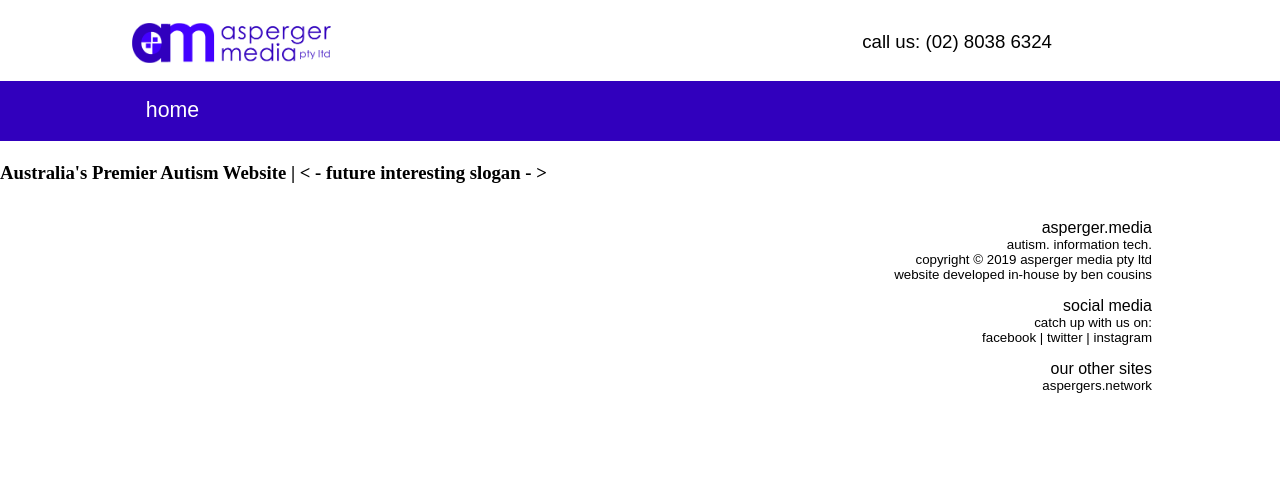
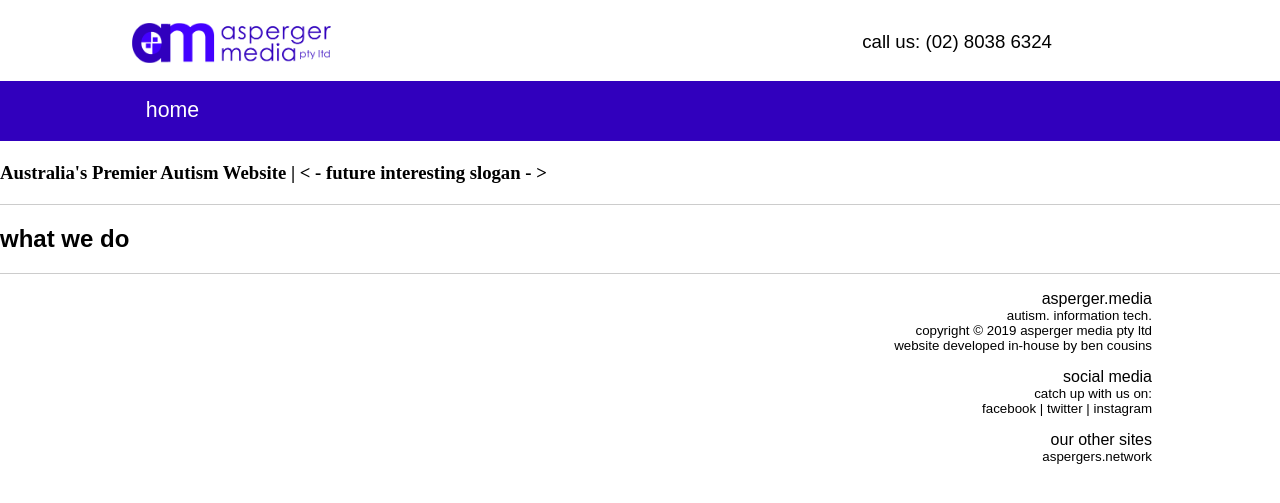
Before and after one commit to aspergermedia/aspergermedia.github.io, a Jekyll site: the page built from index.html, in a window 1280 px wide. Shown: the top 503 px of the page. Built offline with Jekyll 4.4.1, drawn with Linux system fonts in a browser that asks for light colours; some web fonts are replaced.

Commit message:
Testing...

```diff
--- a/index.html
+++ b/index.html
@@ -3,6 +3,10 @@ layout: default
 title: Asperger Media | Autistic. Information Tech.
 ---
 <div id="hero-unit">
-        <h1>we're asperger media</h1>
-        <h3>Australia's Premier Autism Website | < - future interesting slogan - >
-    </div>
+    <h1>we're asperger media</h1>
+    <h3>Australia's Premier Autism Website | < - future interesting slogan - >
+</div>
+
+<div id="whatwedo">
+    <h2>what we do</h2>
+</div>
--- a/static/css/aspergermedia.css
+++ b/static/css/aspergermedia.css
@@ -144,76 +144,18 @@
     text-shadow: 2px 2px 0 #000, -1px -1px 0 #000, 1px -1px 0 #000, -1px 1px 0 #000, 1px 1px 0 #000;
 }
 
+/*
+    Index Page Styling
+*/
 
-/*
- News Items
-*/
-#body .news-items{
-    /* unset */
+#whatwedo{
+    margin-top:20px;
+    border-top:1px solid #ccc;
+    border-bottom: 1px solid #ccc;
 }
 
-#body #todays-highlights {
-    border-top: 1px solid #ccc;
-}
-
-#body #todays-highlights .news-items .news-card{
-    width:44%;
-    height: 400px;
-    float:left;
-    padding: 34px;
-    padding-bottom: 40px!important;
-    padding-top:10px!important;
-
-}
-
-#body #todays-highlights .news-items .news-card .news-image{
-    border-top-left-radius:18px;
-    border-top-right-radius:18px;
-    height:200px;
-    overflow:hidden;
-    background-repeat: no-repeat, repeat;
-    background-position: center; /* Center the image */
-    background-size: cover; /* Resize the background image to cover the entire container */
-}
-
-#body #todays-highlights .news-items .news-card .news-story .heading{
-    border-left: 1px solid #ccc;
-    border-right: 1px solid #ccc;
-    margin-top: 0px;
-    padding:10px;
-    font-size:14pt;
-    height:36px;
-    text-align:center;
-    vertical-align:middle;
-}
-
-#body #todays-highlights .news-items .news-card .news-story .subheading{
-    border-left: 1px solid #ccc;
-    border-right: 1px solid #ccc;
-    margin-top: -38px;
-    margin-bottom:22px;
-    padding:10px;
-    text-align:center;
-    font-family:Arial, sans-serif;
-}
-
-#body #todays-highlights .news-items .news-card .news-story .news-intro{
-    border-left: 1px solid #ccc;
-    border-right: 1px solid #ccc;
-    border-bottom: 1px solid #ccc;
-    margin-top: -22px;
-    padding:10px;
-    font-family: 'Open Sans', sans-serif;
-    font-size:10pt;
-    min-height:100px;
-    height:100px;
-    max-height:100px;
-    overflow: hidden;
-}
-
-#body #all-news {
-    border-top: 1px solid #ccc;
-
+#whatwedo h2{
+    font-family: 'century-gothic', sans-serif;
 }
 
 /*
```
